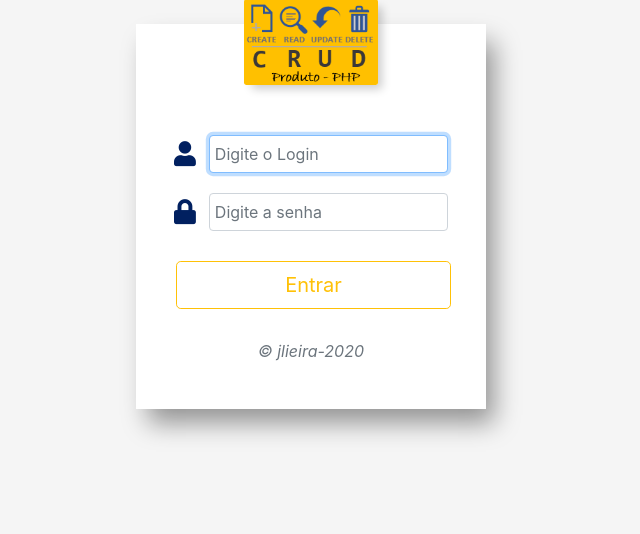
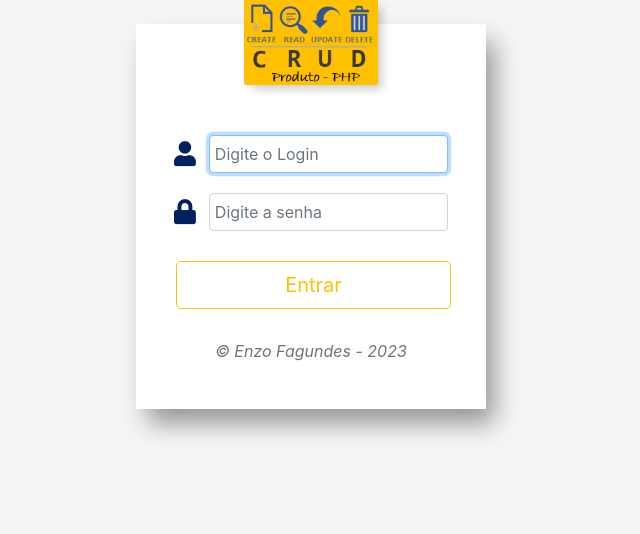
Before and after one commit to enzofagundz/CRUD-ProdutoMVC, a PHP site: page /CRUD-ProdutoMVC/login.php in a window 1280 px wide. Shown: the part 184-718 px from the top of the page, without its empty margins (329-969 px from the left). Run offline with PHP 8.4, Linux system fonts and the light colour scheme; some libraries are stand-ins or nearby versions.

Commit message:
Update login.php

```diff
--- a/login.php
+++ b/login.php
@@ -36,7 +36,7 @@
             <button class="btn btn-lg btn-outline-warning btn-block btn-hover" style="margin-left:15px; margin-right: 10px;" type="submit">Entrar</button>
         </div>
         <div class="form-row align-items-center">
-            <p class="col-12 font-italic text-muted" style="margin-top:30px;">&copy; jlieira-2020</p>
+            <p class="col-12 font-italic text-muted" style="margin-top:30px;">&copy; Enzo Fagundes - 2023</p>
         </div>
 
     </form>
```
